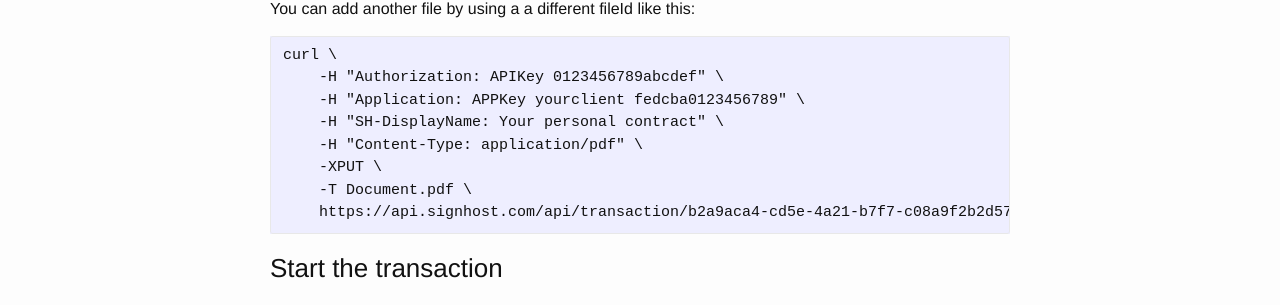
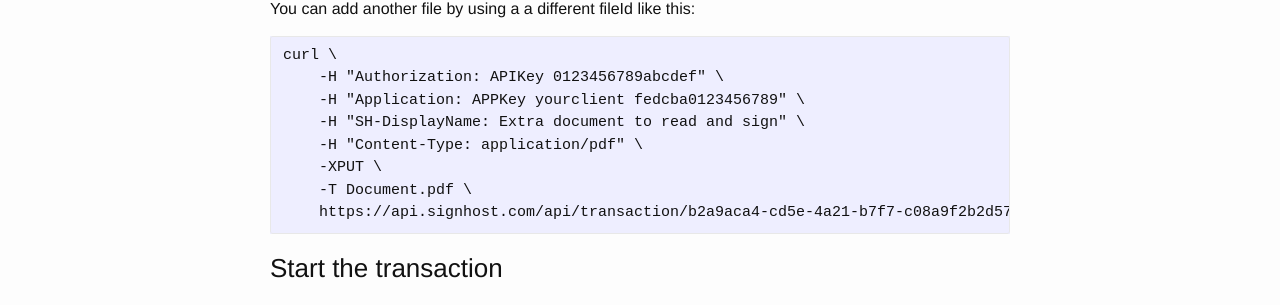
Before and after one commit to markohantula/evidos.github.io, a Jekyll site: the page built from _posts/2015-11-26-howto-create-a-multidocument-transaction.markdown, in a window 1280 px wide and 900 px high, scrolled down 1894 px. Shown: the part 213-518 px from the top of the window. Built offline with Jekyll 4.4.1, drawn with Linux system fonts in a browser that asks for light colours.

Commit message:
Make it more obvious the secons is really a different document

```diff
--- a/_posts/2015-11-26-howto-create-a-multidocument-transaction.markdown
+++ b/_posts/2015-11-26-howto-create-a-multidocument-transaction.markdown
@@ -101,7 +101,7 @@
     curl \
         -H "Authorization: APIKey 0123456789abcdef" \
         -H "Application: APPKey yourclient fedcba0123456789" \
-        -H "SH-DisplayName: Your personal contract" \
+        -H "SH-DisplayName: Extra document to read and sign" \
         -H "Content-Type: application/pdf" \
         -XPUT \
         -T Document.pdf \
```
